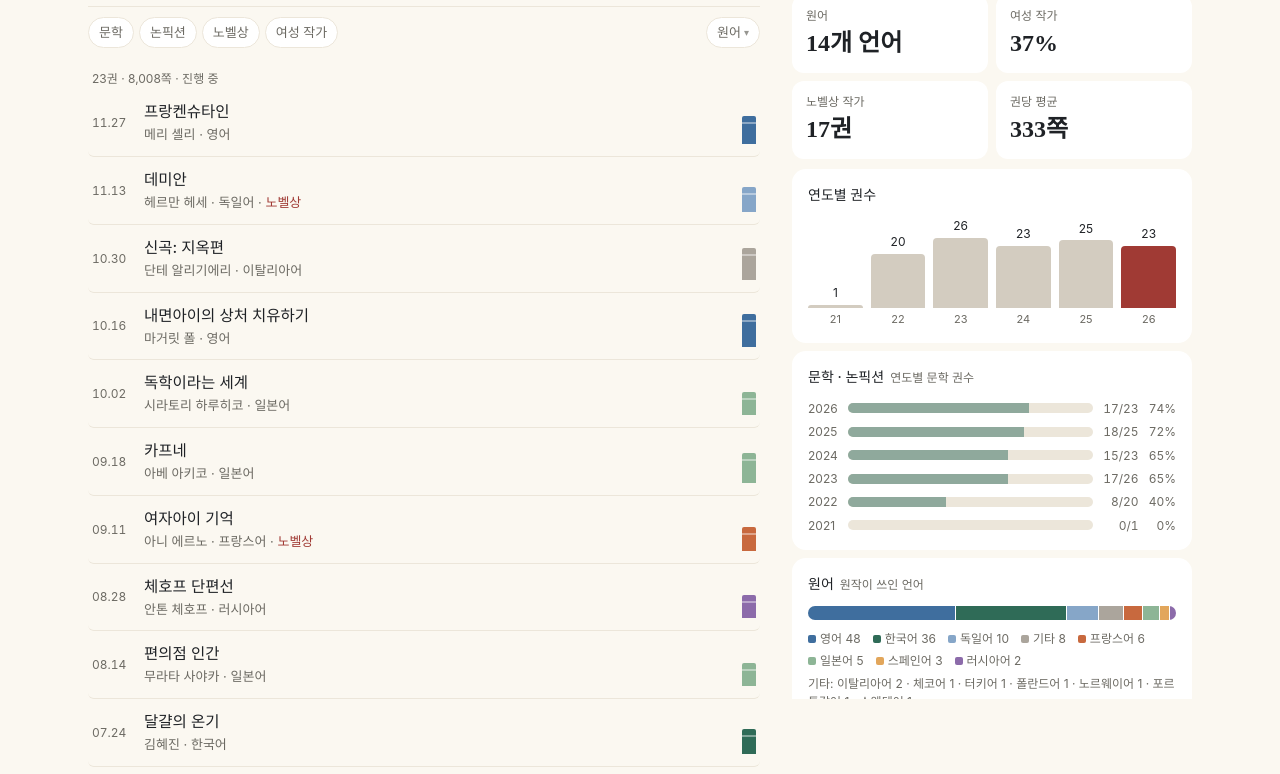
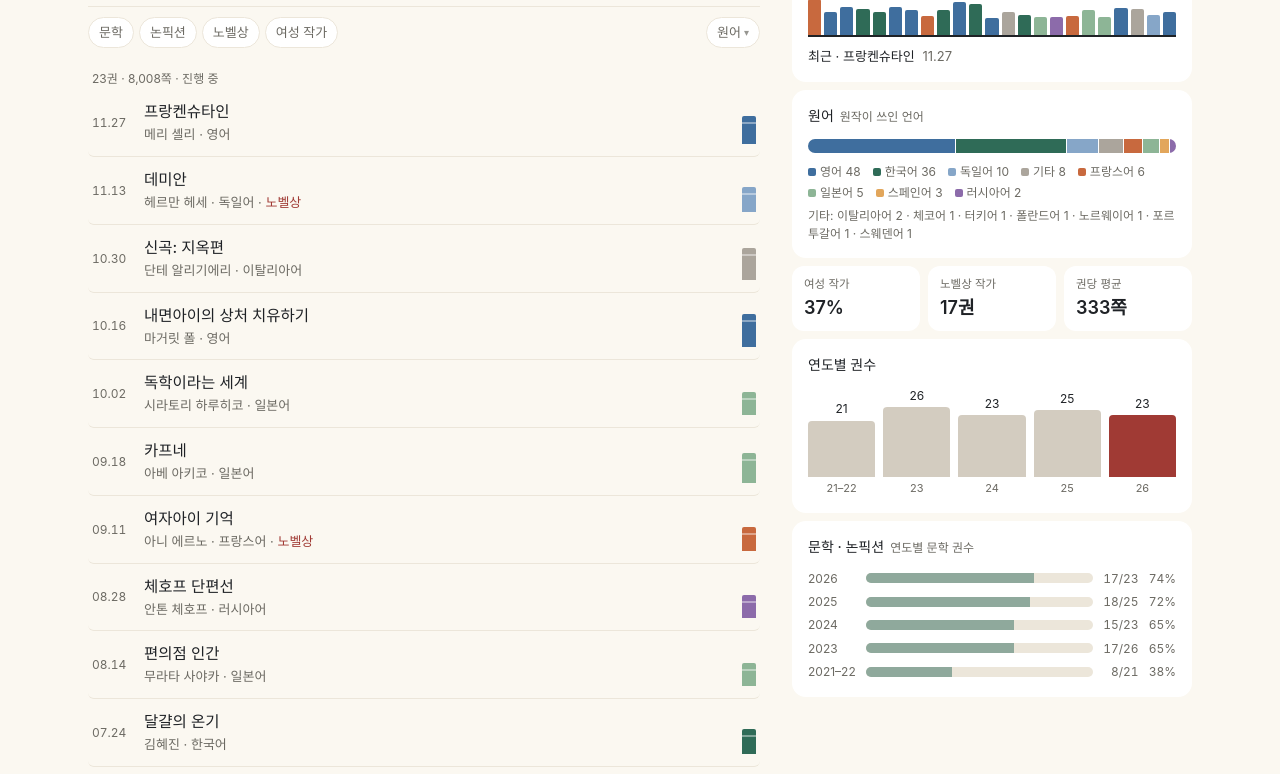
Before and after one commit to abbcbba/Bookclub, a plain HTML site: page index.html in a window 1280 px wide. Shown: the part 224-998 px from the top of the page. Drawn offline with Linux system fonts and the light colour scheme; a web font is replaced by a local one.

Commit message:
통계 첫 화면: 올해 카드, 원어 띠를 위로, 숫자 한 줄, 2021–22 묶음
Co-Authored-By: Claude Opus 5.5 <noreply@anthropic.com>
Claude-Session: https://claude.ai/code/session_015nyXP2dM2ERdAh8CRHranB

```diff
--- a/index.html
+++ b/index.html
@@ -73,9 +73,13 @@ button{cursor:pointer;-webkit-tap-highlight-color:transparent}
 .spn:after{content:"";position:absolute;left:0;right:0;top:6px;height:2px;background:#fff;opacity:.4}
 .empty{padding:48px 20px;text-align:center;color:var(--soft);font-size:14px}
 /* stats */
-.big{display:grid;grid-template-columns:1fr 1fr;gap:8px;padding:10px 14px 2px}
-.big div{background:var(--card);border-radius:12px;padding:12px 14px;font-size:12px;color:var(--soft)}
-.big b{display:block;font-family:var(--serif);font-size:24px;color:var(--ink);margin-top:2px}
+.now{margin-top:10px}.now .lb{font-size:12px;color:var(--on);font-weight:600;letter-spacing:.03em}
+.now .nv{display:flex;align-items:baseline;gap:10px;margin-top:4px}.now .nv b{font-family:var(--serif);font-size:30px}.now .nv span{color:var(--soft);font-size:14px}
+.ms{display:flex;align-items:flex-end;gap:3px;height:36px;margin-top:12px;border-bottom:2px solid var(--ink)}.ms i{flex:1;max-width:14px;border-radius:2px 2px 0 0}
+.now .lt{font-size:13px;margin-top:10px}.now .lt span{color:var(--soft);margin-left:4px}
+.mini{display:grid;grid-template-columns:repeat(3,1fr);gap:8px;margin:8px 14px}
+.mini div{background:var(--card);border-radius:12px;padding:10px 12px;font-size:11.5px;color:var(--soft)}
+.mini b{display:block;font-size:18px;font-weight:600;color:var(--ink);margin-top:2px}
 .cd{background:var(--card);border-radius:14px;margin:8px 14px;padding:16px}
 .cd h3{font-size:14px;font-weight:500;margin-bottom:12px}.cd h3 span{color:var(--soft);font-weight:400;font-size:12px;margin-left:6px}
 .yb{display:flex;align-items:flex-end;gap:8px;height:110px}
@@ -127,7 +131,7 @@ button{cursor:pointer;-webkit-tap-highlight-color:transparent}
 .top{grid-column:1/-1;padding:36px 0 14px}.h{font-size:34px}.sub{font-size:14px}
 #view-list{grid-column:1;min-width:0}
 #view-stats{grid-column:2;display:block!important;position:sticky;top:0;align-self:start;max-height:100vh;overflow-y:auto;padding:10px 0 24px;scrollbar-width:thin}
-#view-stats .big,#view-stats .cd{margin-left:0;margin-right:0}#view-stats .big{padding:0 0 2px}
+#view-stats .mini,#view-stats .cd{margin-left:0;margin-right:0}#view-stats .now{margin-top:0}
 .stick .search{margin-left:0;margin-right:0}.tabs{padding-left:0;padding-right:0}.chips{padding-left:0;padding-right:0}.menu{right:0}
 .ysum,.ysum.one{padding-left:4px;padding-right:4px}.row{padding-left:4px;padding-right:4px;border-radius:6px}
 .row:hover{background:rgba(0,0,0,.03)}
@@ -275,21 +279,28 @@ document.addEventListener('keydown',e=>{if(e.key==='Escape'&&document.body.class
 /* ---------- 통계 ---------- */
 function stats(){
  const tot=B.length,pg=B.reduce((s,b)=>s+b.pages,0),pf=B.filter(b=>b.fem!==2);
- const ys=YEARS.slice().reverse(),cnt=y=>B.filter(b=>b.year===y).length,mx=Math.max(...ys.map(cnt));
+ /* 첫해(2021, 1권)는 다음 해와 묶어서 그린다 */
+ const MERGE={2021:2022};
+ const G2=YEARS.slice().reverse().filter(y=>!MERGE[y]).map(y=>[y,...YEARS.filter(x=>MERGE[x]===y)].sort());
+ const inG=g=>B.filter(b=>g.includes(b.year));
+ const gl=(g,short)=>g.length>1?(short?String(g[0]).slice(2)+'–'+String(g[g.length-1]).slice(2):g[0]+'–'+String(g[g.length-1]).slice(2)):(short?String(g[0]).slice(2):String(g[0]));
+ const mx=Math.max(...G2.map(g=>inG(g).length));
  const L={};B.forEach(b=>{const k=grp(b.lang);L[k]=(L[k]||0)+1;});const le=Object.entries(L).sort((a,b)=>b[1]-a[1]);
  const S={};B.forEach(b=>S[b.sub]=(S[b.sub]||0)+1);const se=Object.entries(S).sort((a,b)=>b[1]-a[1]),smx=se[0][1];
  const work=t=>t.replace(/\s*\d+$/,'');const A={};B.forEach(b=>(A[b.author]=A[b.author]||[]).push(b));
  const rep=Object.keys(A).filter(a=>new Set(A[a].map(x=>work(x.title))).size>1).sort((a,b)=>a.localeCompare(b,'ko'));
  const etc=B.filter(b=>!LANG[b.lang]),ec={};etc.forEach(b=>ec[b.lang]=(ec[b.lang]||0)+1);
+ const cy=B.filter(b=>b.year===CUR),last=cy[cy.length-1],cmx=Math.max(...cy.map(b=>b.pages));
  $('view-stats').innerHTML=
-  '<div class="big"><div>읽은 책<b>'+tot+'권</b></div><div>읽은 쪽수<b>'+fmt(pg)+'</b></div>'
-  +'<div>원어<b>'+new Set(B.map(b=>b.lang)).size+'개 언어</b></div><div>여성 작가<b>'+Math.round(pf.filter(b=>b.fem===1).length/pf.length*100)+'%</b></div>'
-  +'<div>노벨상 작가<b>'+B.filter(b=>b.nobel).length+'권</b></div><div>권당 평균<b>'+Math.round(pg/tot)+'쪽</b></div></div>'
-  +'<section class="cd"><h3>연도별 권수</h3><div class="yb">'+ys.map(y=>{const n=cnt(y);return '<div class="'+(y===CUR?'cur':'')+'"><em>'+n+'</em><i style="height:'+(n/mx*70)+'px"></i>'+String(y).slice(2)+'</div>';}).join('')+'</div></section>'
-  +'<section class="cd"><h3>문학 · 논픽션<span>연도별 문학 권수</span></h3><div class="gl">'+YEARS.map(y=>{const r=B.filter(b=>b.year===y),l=r.filter(b=>b.genre==='문학').length;return '<span class="yr">'+y+'</span><span class="bar"><i style="width:'+(l/r.length*100)+'%"></i></span><span class="n">'+l+'/'+r.length+'</span><span class="n">'+Math.round(l/r.length*100)+'%</span>';}).join('')+'</div></section>'
+  '<section class="cd now"><p class="lb">'+CUR+' · 진행 중</p><p class="nv"><b>'+cy.length+'권</b><span>'+fmt(cy.reduce((a,b)=>a+b.pages,0))+'쪽</span></p>'
+  +'<div class="ms" aria-hidden="true">'+cy.map(b=>'<i style="height:'+(10+b.pages/cmx*26).toFixed(1)+'px;background:'+col(b.lang)+'"></i>').join('')+'</div>'
+  +'<p class="lt">최근 · '+esc(last.title)+' <span>'+md(last.date)+'</span></p></section>'
   +'<section class="cd"><h3>원어<span>원작이 쓰인 언어</span></h3><div class="rib">'+le.map(([k,n])=>'<i style="width:'+(n/tot*100)+'%;background:'+V(LANG[k]||'--etc')+'"></i>').join('')+'</div>'
   +'<div class="key">'+le.map(([k,n])=>'<span><i style="background:'+V(LANG[k]||'--etc')+'"></i>'+k+' '+n+'</span>').join('')+'</div>'
   +(etc.length?'<p class="key" style="margin-top:6px">기타: '+Object.entries(ec).sort((a,b)=>b[1]-a[1]).map(([k,n])=>k+' '+n).join(' · ')+'</p>':'')+'</section>'
+  +'<div class="mini"><div>여성 작가<b>'+Math.round(pf.filter(b=>b.fem===1).length/pf.length*100)+'%</b></div><div>노벨상 작가<b>'+B.filter(b=>b.nobel).length+'권</b></div><div>권당 평균<b>'+Math.round(pg/tot)+'쪽</b></div></div>'
+  +'<section class="cd"><h3>연도별 권수</h3><div class="yb">'+G2.map(g=>{const n=inG(g).length;return '<div class="'+(g.includes(CUR)?'cur':'')+'"><em>'+n+'</em><i style="height:'+(n/mx*70)+'px"></i>'+gl(g,true)+'</div>';}).join('')+'</div></section>'
+  +'<section class="cd"><h3>문학 · 논픽션<span>연도별 문학 권수</span></h3><div class="gl">'+G2.slice().reverse().map(g=>{const r=inG(g),l=r.filter(b=>b.genre==='문학').length;return '<span class="yr">'+gl(g)+'</span><span class="bar"><i style="width:'+(l/r.length*100)+'%"></i></span><span class="n">'+l+'/'+r.length+'</span><span class="n">'+Math.round(l/r.length*100)+'%</span>';}).join('')+'</div></section>'
   +'<section class="cd"><h3>세부 장르</h3><div class="hb">'+se.map(([k,n])=>'<span>'+k+'</span><span class="t"><i style="width:'+(n/smx*100)+'%"></i></span><span class="n">'+n+'</span>').join('')+'</div></section>'
   +'<section class="cd"><h3>두 번 이상 읽은 작가<span>'+rep.length+'명</span></h3>'+rep.map(a=>'<div class="au2">'+esc(a)+'<span>'+[...new Set(A[a].map(x=>work(x.title)))].map(esc).join(', ')+'</span></div>').join('')+'</section>'
   +'<section class="cd more"><h3>함께 보기</h3><a href="Dante.html">신곡 길잡이<span>지옥 · 연옥 · 천국편과 신곡 속 성경</span></a><a href="star.html">출간 후 기간과 누적 대출건수<span>98권 · 2026년 9월 기준</span></a><a href="archive.html">예전 기록 페이지<span>서가·차트·해설 (2026년 11월까지 메인)</span></a></section>';
```
